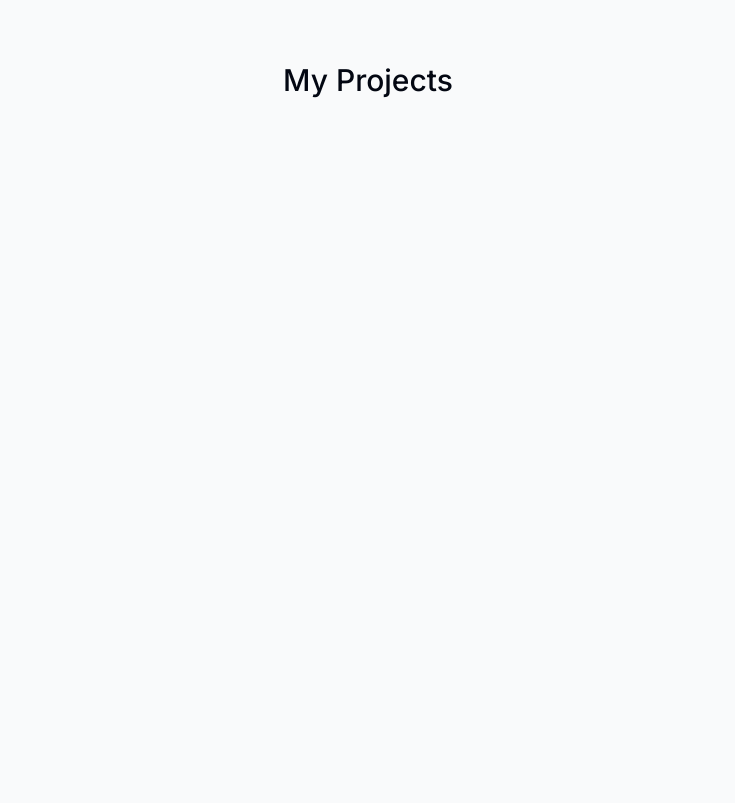
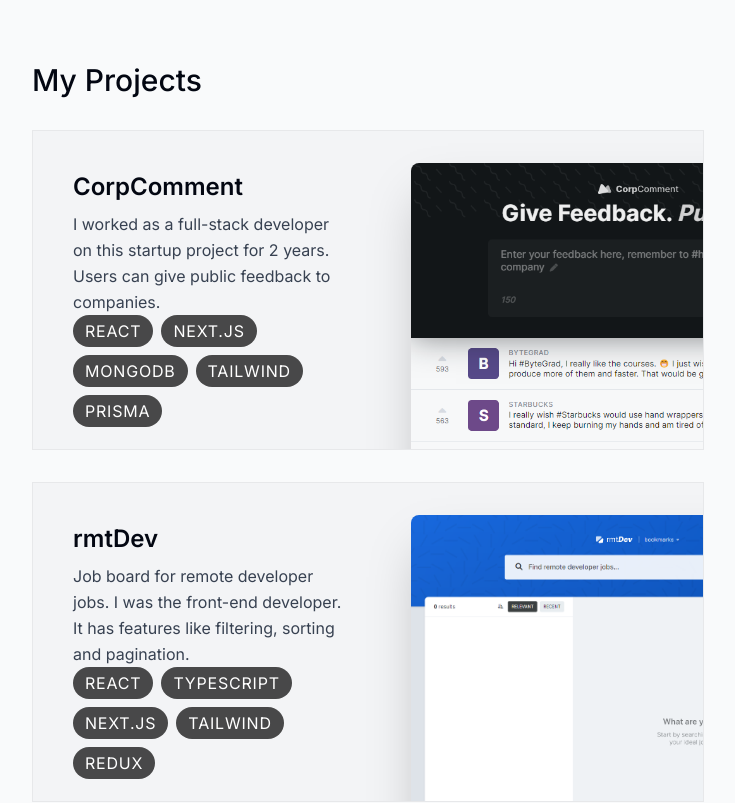
Before and after one commit to everybodyloveshaggis/cv-site-nextjs, a Next.js app: page / in a window 1280 px wide. Shown: the part 1500-2303 px from the top of the page, without its empty margins (272-1007 px from the left). Before the commit the page ends 1630 px from the top, so only its background shows below. Built offline with nearby package versions, Linux system fonts and the light colour scheme.

Commit message:
finshed for the day. Got basis of projects section working

```diff
--- a/components/projects.tsx
+++ b/components/projects.tsx
@@ -1,13 +1,41 @@
 import React from 'react'
 import SectionHeading from './section-heading'
+import { projectsData } from '../lib/data'
+import Image from 'next/image';
 
 export default function Projects() {
   return (
     <section>
         <SectionHeading>My projects</SectionHeading>
         <div>
-
+          {
+            projectsData.map((project, index) => (
+              <React.Fragment key={index}>
+                <Project {...project}/>
+              </ React.Fragment >
+            ))
+          }
         </div>
     </section>
   )
 }
+
+type ProjectProps = (typeof projectsData)[number];
+
+
+function Project({title, description, tags, imageUrl} : ProjectProps){
+  return (
+  <section className="bg-gray-100 max-w-[42rem] border border-black/5 overflow-hidden sm:pr-8 relative sm:h-[20rem] mb-3 sm:mb-8 last:mb-0">
+    <div className="pt-4 pb-8 px-5 sm:pl-10 sm:pr-2 sm:pt-10 sm:max-w-[50%] flex flex-col h-full">
+    <h3 className="text-2xl font-semibold">{title}</h3>
+    <p className="mt-2 leading-relaxed text-gray-700">{description}</p>
+    <ul className="flex flex-wrap mt-4 gap-2 sm:mt-auto">
+      {tags.map((tag, index) => (
+        <li className="bg-black/[0.7] px-3 py-1 text-[0.7rem uppercase tracking-wider text-white rounded-full" key={index}>{tag}</li>
+      ))}
+    </ul>
+    </div>
+    <Image className="absolute top-8 -right-40 w-[28.25rem] rounded-t-lg shadow-2xl" src={imageUrl} alt={description} quality={90}/>
+  </section>
+  )
+}
```
